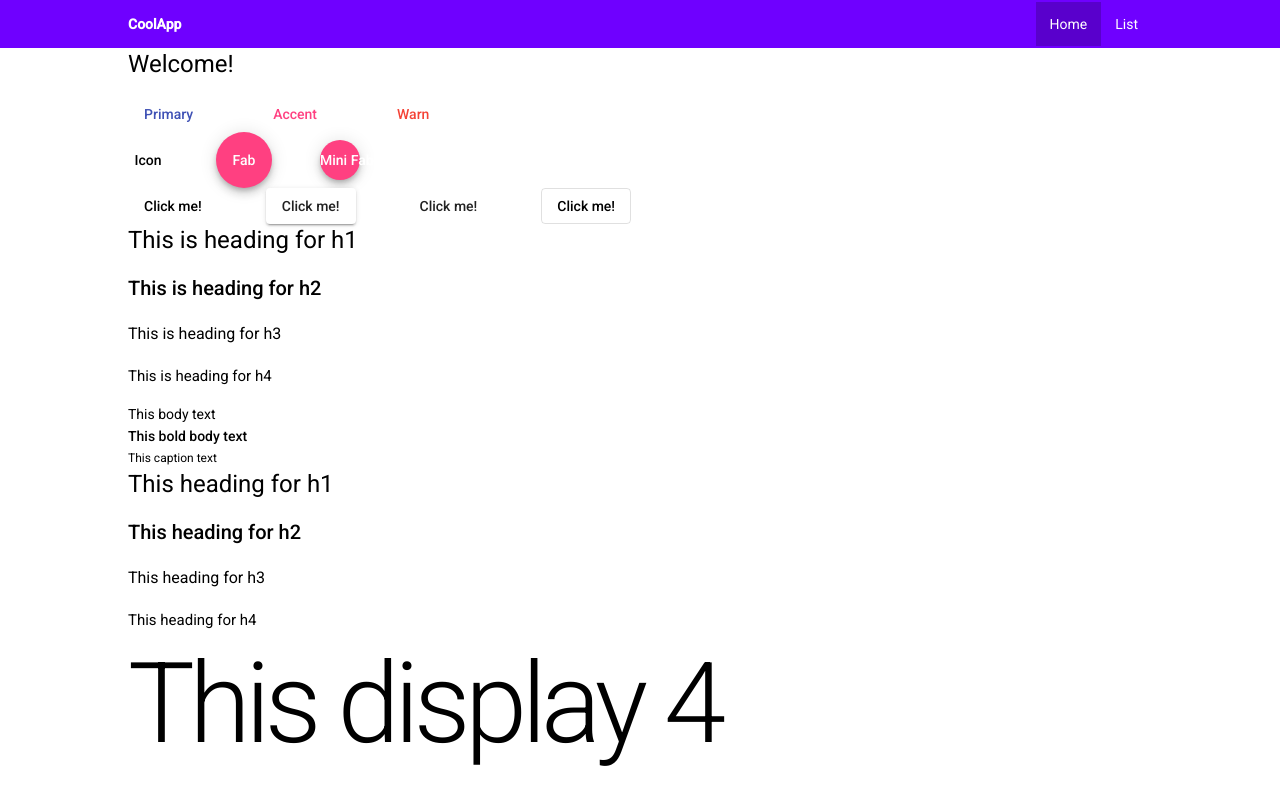
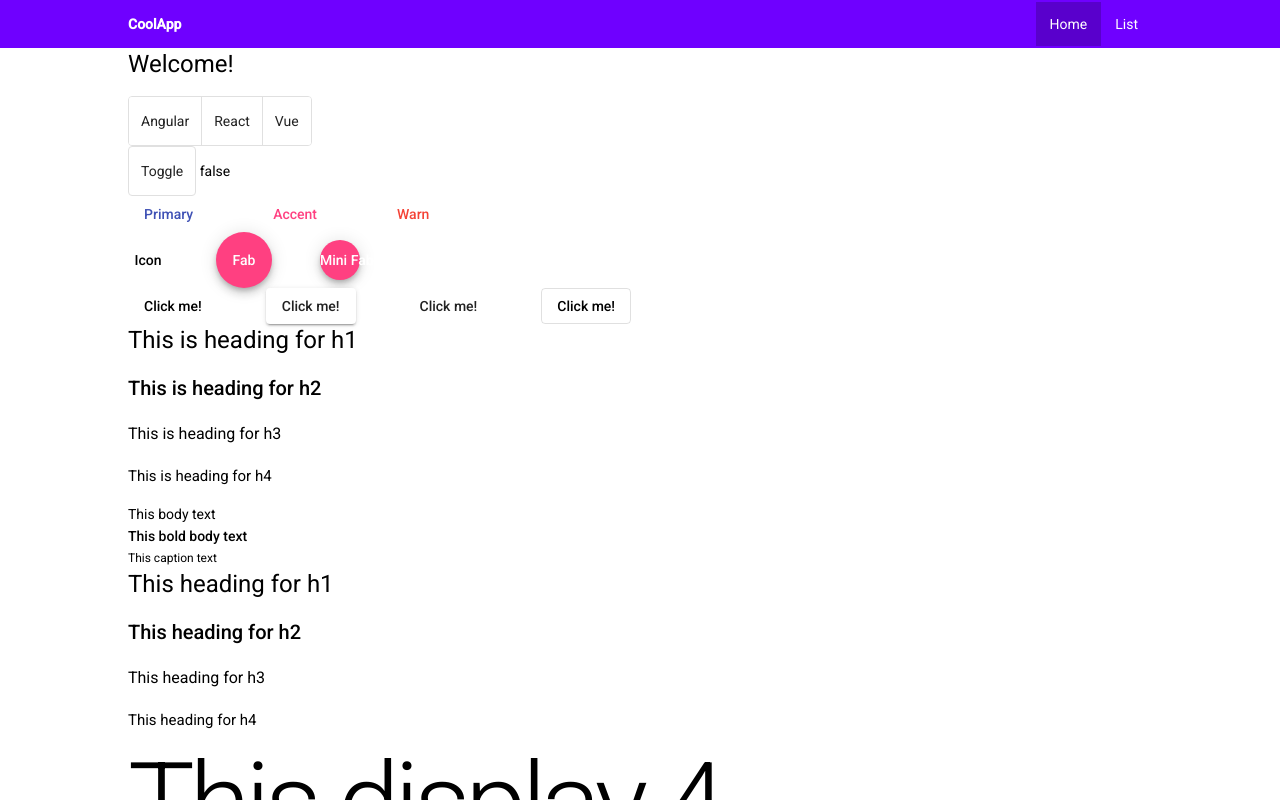
Before and after one commit to shyntaayu/wastime, an Angular app: page /home in a window 1280 px wide. Shown: the top 800 px of the page. Built offline with nearby package versions, Linux system fonts and the light colour scheme.

Commit message:
+ toggle

```diff
--- a/src/app/home/home.component.html
+++ b/src/app/home/home.component.html
@@ -1,4 +1,17 @@
 <h1>Welcome!</h1>
+<!-- button toggle -->
+<div>
+    <mat-button-toggle-group #toggleGroup="matButtonToggleGroup" multiple>
+        <mat-button-toggle value="1">Angular</mat-button-toggle>
+        <mat-button-toggle value="2">React</mat-button-toggle>
+        <mat-button-toggle value="3">Vue</mat-button-toggle>
+    </mat-button-toggle-group>
+    {{toggleGroup.value}}
+</div>
+<div>
+    <mat-button-toggle #toggleButton>Toggle</mat-button-toggle>
+    {{toggleButton.checked}}
+</div>
 <!-- button -->
 <div>
     <button mat-button color="primary">Primary</button>
--- a/src/app/material/material.module.ts
+++ b/src/app/material/material.module.ts
@@ -1,11 +1,12 @@
 import { NgModule } from '@angular/core';
-import { CommonModule } from '@angular/common';
 import { MatButtonModule } from '@angular/material/button';
 import { MatIconModule } from '@angular/material/icon';
+import { MatButtonToggleModule, MatButtonToggle } from '@angular/material/button-toggle';
 
 const MaterialComponents = [
   MatButtonModule,
-  MatIconModule
+  MatIconModule,
+  MatButtonToggleModule
 ]
 
 @NgModule({
```
